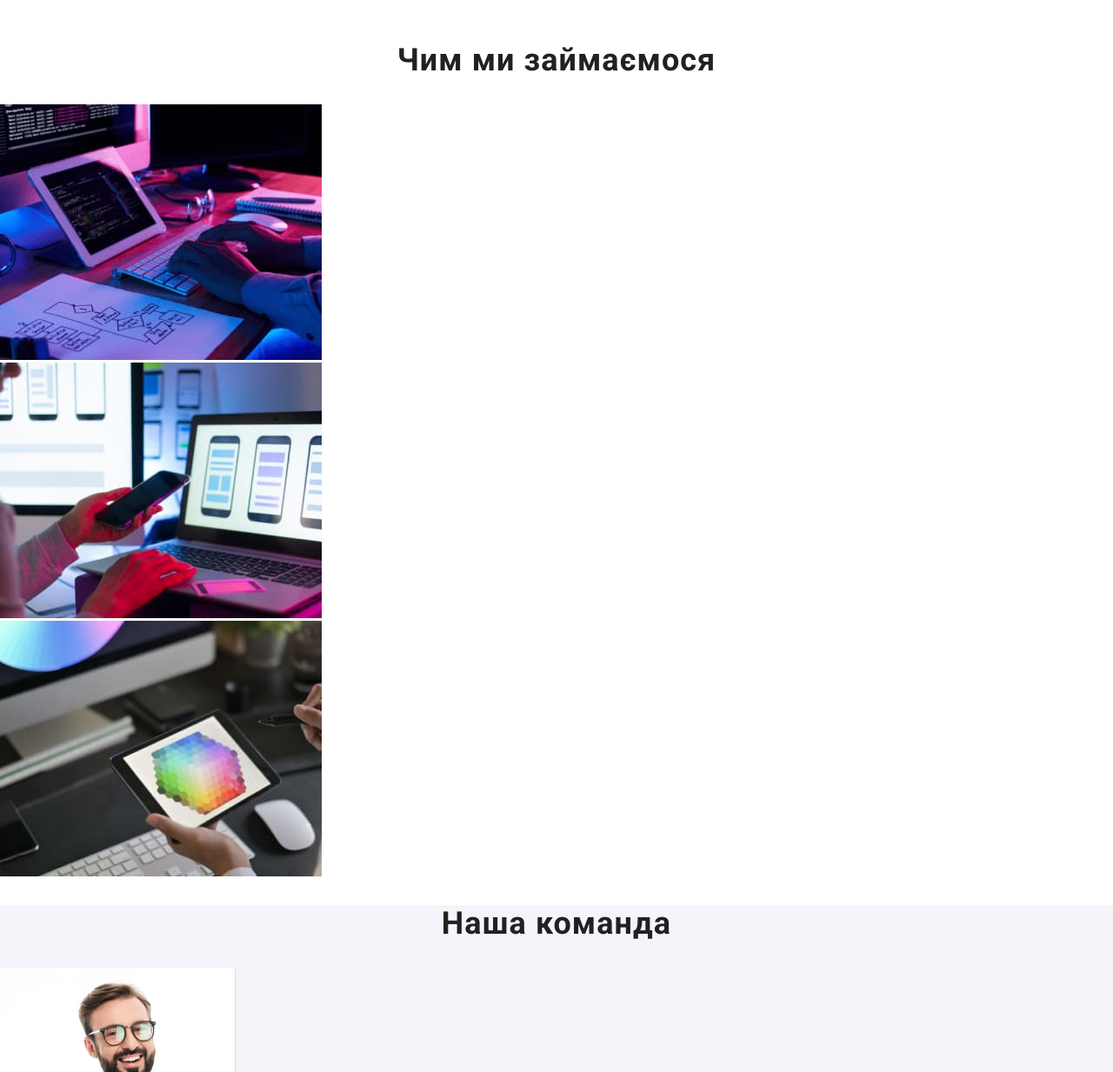
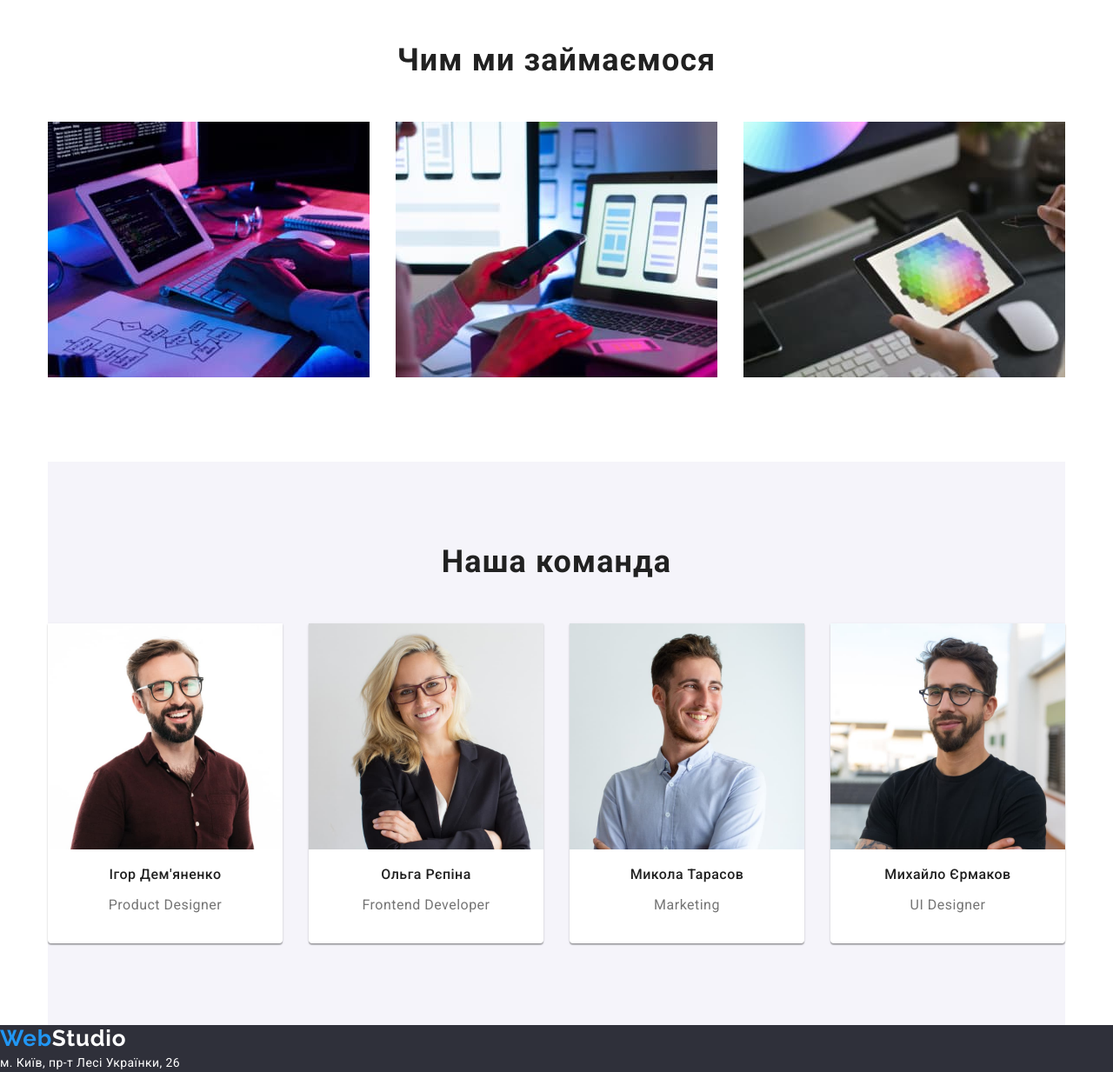
Before and after one commit to BasYuliia/goit-markup-hw-03, a plain HTML site: page index.html in a window 1280 px wide. Shown: the part 1060-2293 px from the top of the page at 87% size. Drawn offline with nearby package versions, Linux system fonts and the light colour scheme.

Commit message:
css work and team

```diff
--- a/css/styles.css
+++ b/css/styles.css
@@ -176,9 +176,6 @@ body {
   margin: auto;
   margin-bottom: 118px;
 }
-/* .features-list {
-
-} */
 .subtitle {
   font-weight: 700;
   font-size: 14px;
@@ -199,18 +196,50 @@ body {
   margin-top: 0;
   margin-bottom: 0;
 }
-
-/* НАША КОМАНДА */
-.team {
-  background: var(--background-color-team);
+/* ЧИМ МИ ЗАЙМАЄМОСЯ */
+.work {
+  width: 1170px;
+  margin: auto;
+  margin-bottom: 94px;
 }
-.title {
+.title-work,
+.title-team {
+  margin-top: 0;
+  margin-bottom: 50px;
+  margin-right: 0;
+  text-align: center;
   font-weight: 700;
   font-size: 36px;
   line-height: calc(42 / 36);
-  text-align: center;
   letter-spacing: 0.03em;
   color: var(--nav-text-link-color);
+}
+.work-list,
+.team-list {
+  display: flex;
+  flex-direction: row;
+  justify-content: center;
+}
+.work-list .item + .item {
+  margin-left: 30px;
+}
+/* НАША КОМАНДА */
+.team {
+  /* display: flex; */
+  background: var(--background-color-team);
+  padding-top: 94px;
+  padding-bottom: 94px;
+  justify-content: center;
+
+  width: 1170px;
+  margin: auto;
+  margin-bottom: 0;
+}
+
+.team-list .card + .card {
+  margin-left: 30px;
+}
+.title-team {
 }
 .title-name {
   font-weight: 500;
--- a/index.html
+++ b/index.html
@@ -45,8 +45,8 @@
       </section>
       <!--Особливості-->
       <section class="features">
+        <div class="container features-list">
           <h2 class="visually-hidden">Особливості</h2>
-        <div class="container features-list">
           <ul class="features-list">
             <li class="item">
               <h3 class="subtitle">УВАГА ДО ДЕТАЛЕЙ</h3>
@@ -75,21 +75,24 @@
       </section>
       <!--Чим ми займаємося-->
       <section>
-        <h2 class="title">Чим ми займаємося</h2>
-        <ul>
-          <li><img src="./images/box1.jpg" alt="web-development" width="370" /></li>
-          <li>
+        <div class="container work">
+          <h2 class="title-work">Чим ми займаємося</h2>
+          <ul class="work-list">
+            <li class="item"><img src="./images/box1.jpg" alt="web-development" width="370" /></li>
+            <li class="item">
               <img src="./images/box2.jpg" alt="development of mobile applications" width="370" />
             </li>
-          <li>
+            <li class="item">
               <img src="./images/box3.jpg" alt="design" width="370" height="294" />
             </li>
           </ul>
+        </div>
       </section>
       <!--Наша команда-->
-      <section class="team">
-        <h2 class="title">Наша команда</h2>
-        <ul>
+      <section class="team-main">
+        <div class="container team">
+          <h2 class="title-team">Наша команда</h2>
+          <ul class="team-list">
             <li class="card">
               <img src="./images/card1.jpg" alt="man" width="270" height="260" />
               <h3 class="title-name">Ігор Дем'яненко</h3>
@@ -111,6 +114,7 @@
               <p class="card-text">UI Designer</p>
             </li>
           </ul>
+        </div>
       </section>
     </main>
     <footer class="footer">
```
Lines whose indentation alone changed are shown as unchanged.
